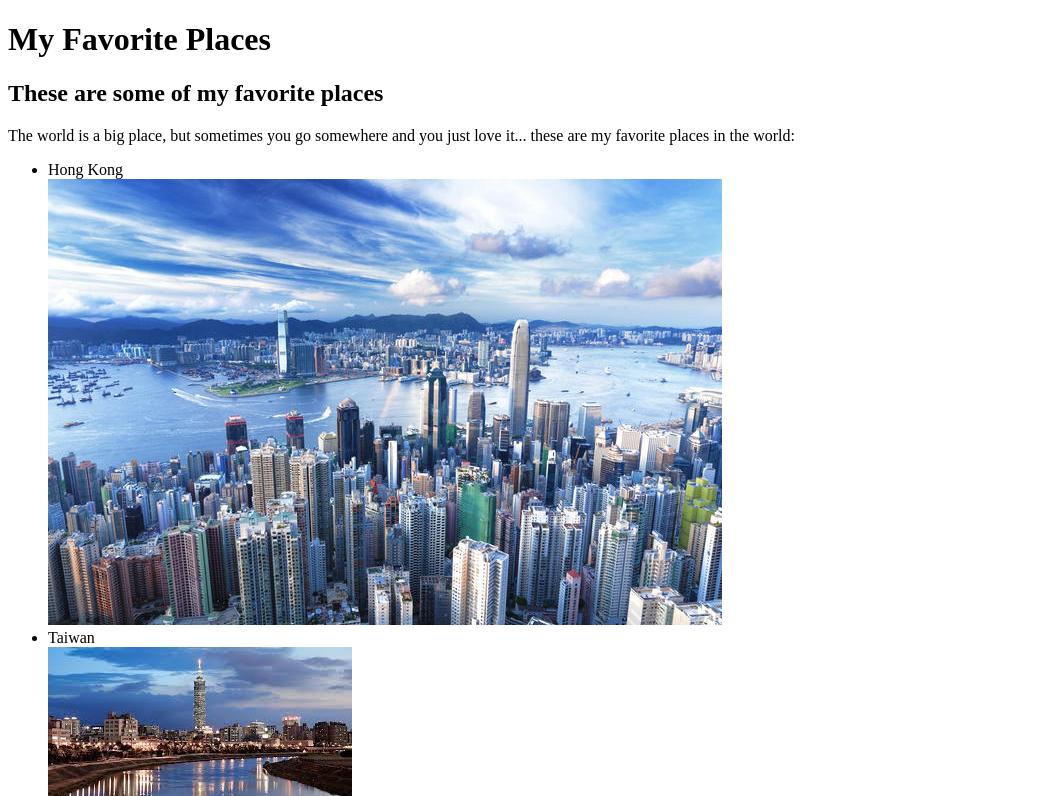
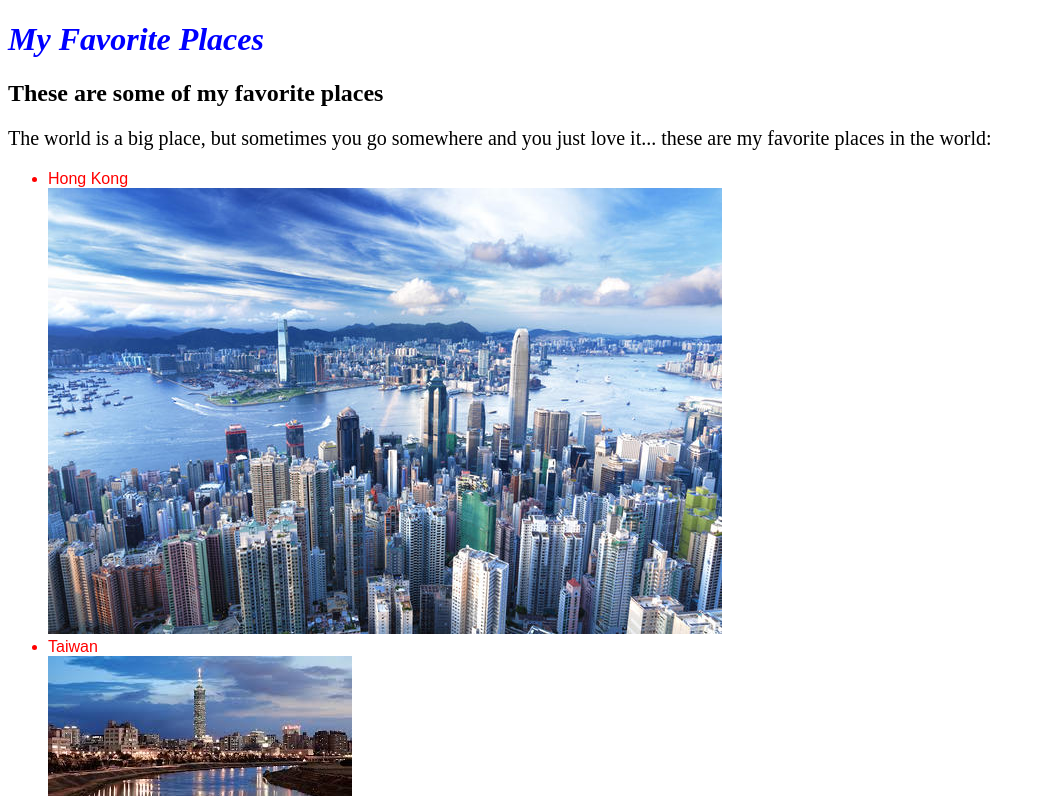
Before and after one commit to bryantwang1/my-first-webpage2, a plain HTML site: page favorite-places.html in a window 1280 px wide. Shown: the top 796 px of the page, without its empty margins (0-1045 px from the left). Drawn offline with Linux system fonts and the light colour scheme.

Commit message:
Adds css for all webpages

```diff
--- a/css/styles.css
+++ b/css/styles.css
@@ -1,22 +1,13 @@
 h1 {
-  color: red;
-}
-
-
-h2 {
-  font-style: bold;
-  text-align: center;
+  color: blue;
+  font-style: italic;
 }
 
 p {
-  font-family: sans-serif;
-  font-weight: bold;
-  text-align: right;
-  font-style: italic;
-  font-size: 35px;
+  font-size: 20px;
 }
 
 ul {
-  font-size: 20px;
-  line-height: 30px;
+  color: red;
+  font-family: fantasy;
 }
--- /dev/null
+++ b/css/things.css
@@ -0,0 +1,22 @@
+h1 {
+  color: red;
+}
+
+
+h2 {
+  font-style: bold;
+  text-align: center;
+}
+
+p {
+  font-family: sans-serif;
+  font-weight: bold;
+  text-align: right;
+  font-style: italic;
+  font-size: 35px;
+}
+
+ul {
+  font-size: 20px;
+  line-height: 30px;
+}
--- a/favorite-places.html
+++ b/favorite-places.html
@@ -2,7 +2,7 @@
 <html>
   <head>
     <meta charset="utf-8">
-    <link href="css/places-css.css" ref="stylesheet" type="text/css">
+    <link href="css/styles.css" rel="stylesheet" type="text/css">
     <title>My Favorite Places</title>
   </head>
   <body>
```
Also changed, not shown: favorite-things.html (+1 -1 lines), my-first-webpage.html (+1 -0 lines).
